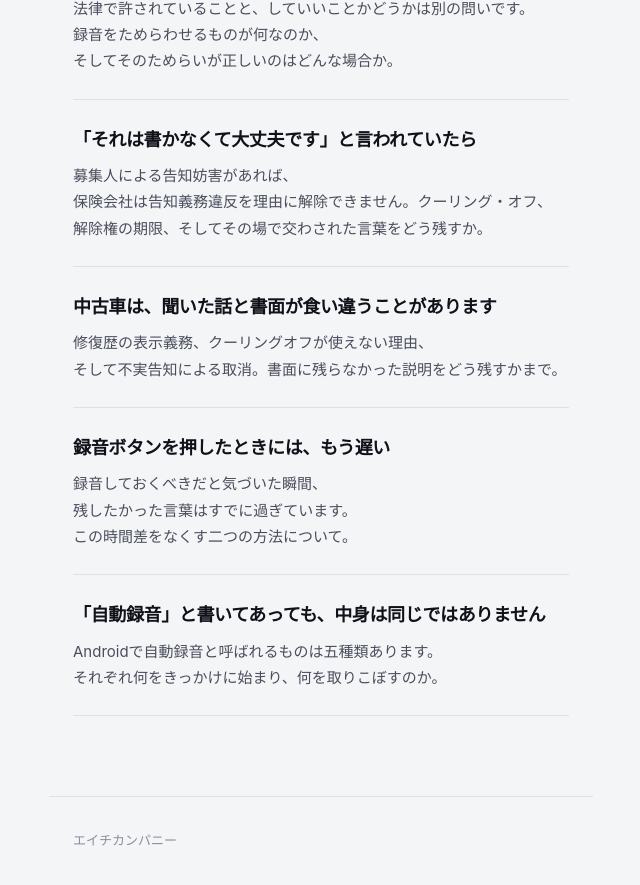
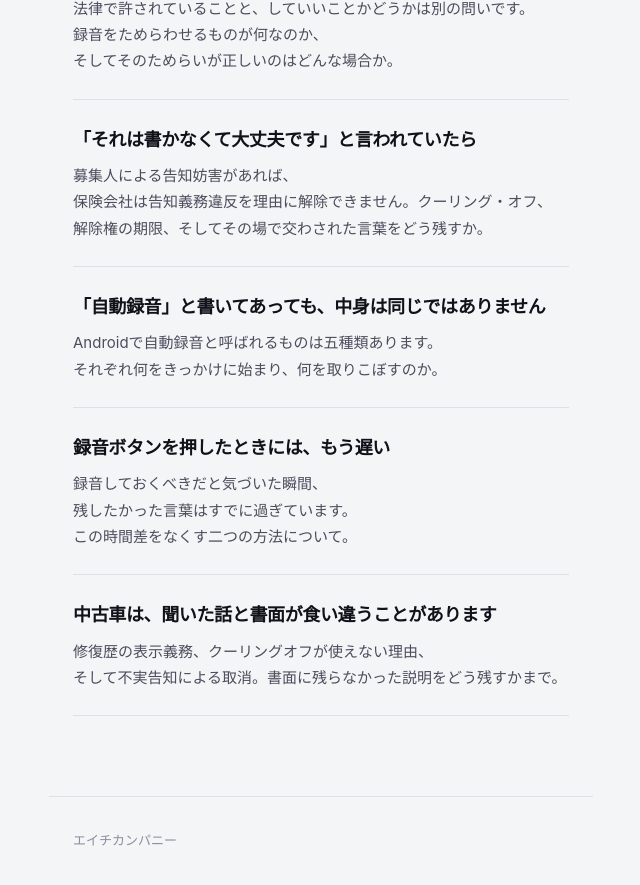
Before and after one commit to hcompany-kr/hcompany-kr.github.io, a Jekyll site: the page built from blog/ja/index.html, in a window 1280 px wide and 900 px high, scrolled down 2057 px. Shown: the top 885 px of the window, without its empty margins (319-959 px from the left). Built offline with Jekyll 4.4.1, drawn with Linux system fonts in a browser that asks for light colours; some web fonts are replaced; some of the changed text lies outside the part shown.

Commit message:
Add files via upload

```diff
--- a/blog/ja/index.html
+++ b/blog/ja/index.html
@@ -9,11 +9,32 @@
 <title>ブログ | エイチカンパニー</title>
 <meta name="description" content="録音と記録について、知っておくと役に立つこと。">
 <link rel="canonical" href="{{ page.url | absolute_url }}">
+
+<link rel="alternate" hreflang="ko" href="{{ '/blog/ko/' | absolute_url }}">
+<link rel="alternate" hreflang="en" href="{{ '/blog/en/' | absolute_url }}">
+<link rel="alternate" hreflang="ja" href="{{ '/blog/ja/' | absolute_url }}">
+<link rel="alternate" hreflang="es" href="{{ '/blog/es/' | absolute_url }}">
+<link rel="alternate" hreflang="it" href="{{ '/blog/it/' | absolute_url }}">
+<link rel="alternate" hreflang="x-default" href="{{ '/blog/en/' | absolute_url }}">
+
+<meta property="og:type" content="website">
+<meta property="og:title" content="ブログ | エイチカンパニー">
+<meta property="og:description" content="録音と記録について、知っておくと役に立つこと。">
+<meta property="og:url" content="{{ page.url | absolute_url }}">
+<meta property="og:site_name" content="エイチカンパニー">
+
 <link rel="stylesheet" href="{{ '/assets/css/main.css' | relative_url }}">
 </head>
 <body>
 <header class="masthead">
   <a class="wordmark" href="{{ '/' | relative_url }}">エイチカンパニー</a>
+  <nav class="langs" aria-label="言語">
+    <a class="lang" href="{{ '/blog/ko/' | relative_url }}">ko</a>
+    <a class="lang" href="{{ '/blog/en/' | relative_url }}">en</a>
+    <span class="lang is-current">ja</span>
+    <a class="lang" href="{{ '/blog/es/' | relative_url }}">es</a>
+    <a class="lang" href="{{ '/blog/it/' | relative_url }}">it</a>
+  </nav>
 </header>
 
 <main>
@@ -22,7 +43,7 @@
   </div>
 
   <div class="list">
-    {% assign posts = site.posts | where: "lang", "ja" %}
+    {% assign posts = site.posts | where: "lang", "ja" | sort: "date" | reverse %}
     {% for post in posts %}
     <div class="list-item">
       <h2><a href="{{ post.url | relative_url }}">{{ post.title }}</a></h2>
```
